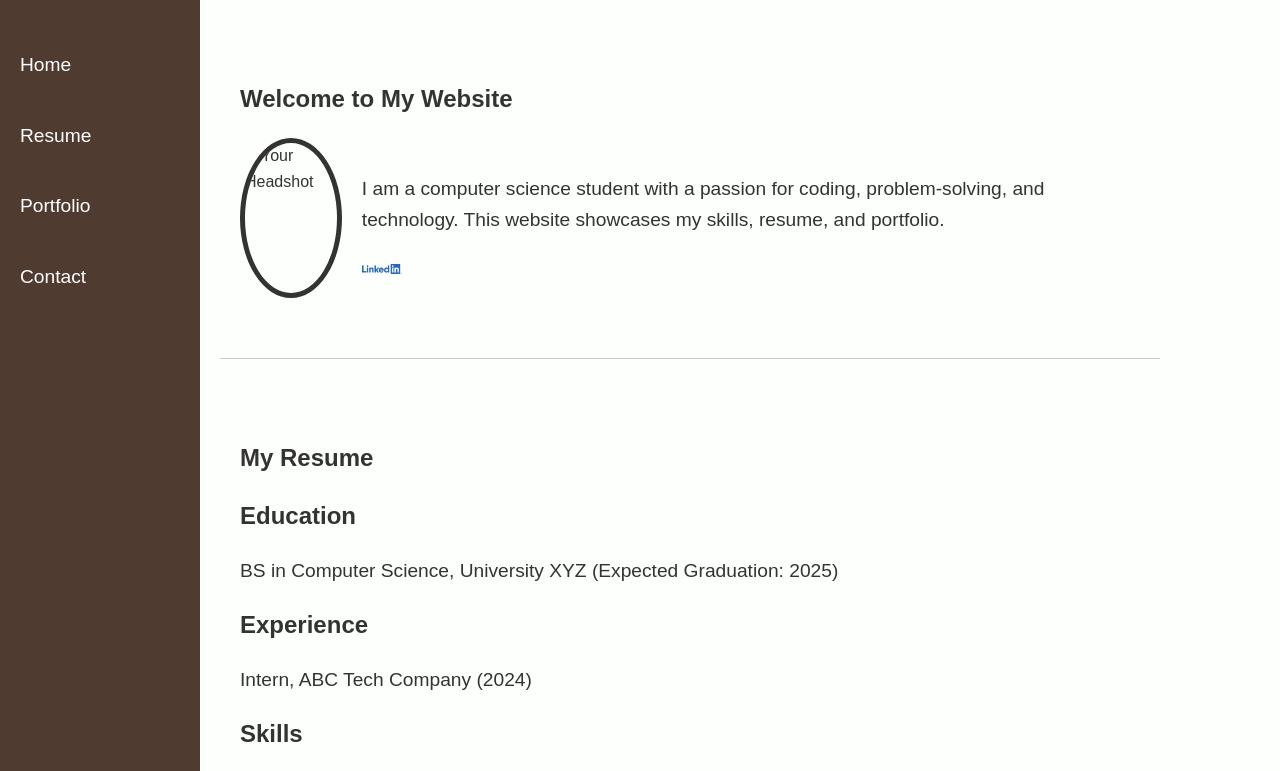
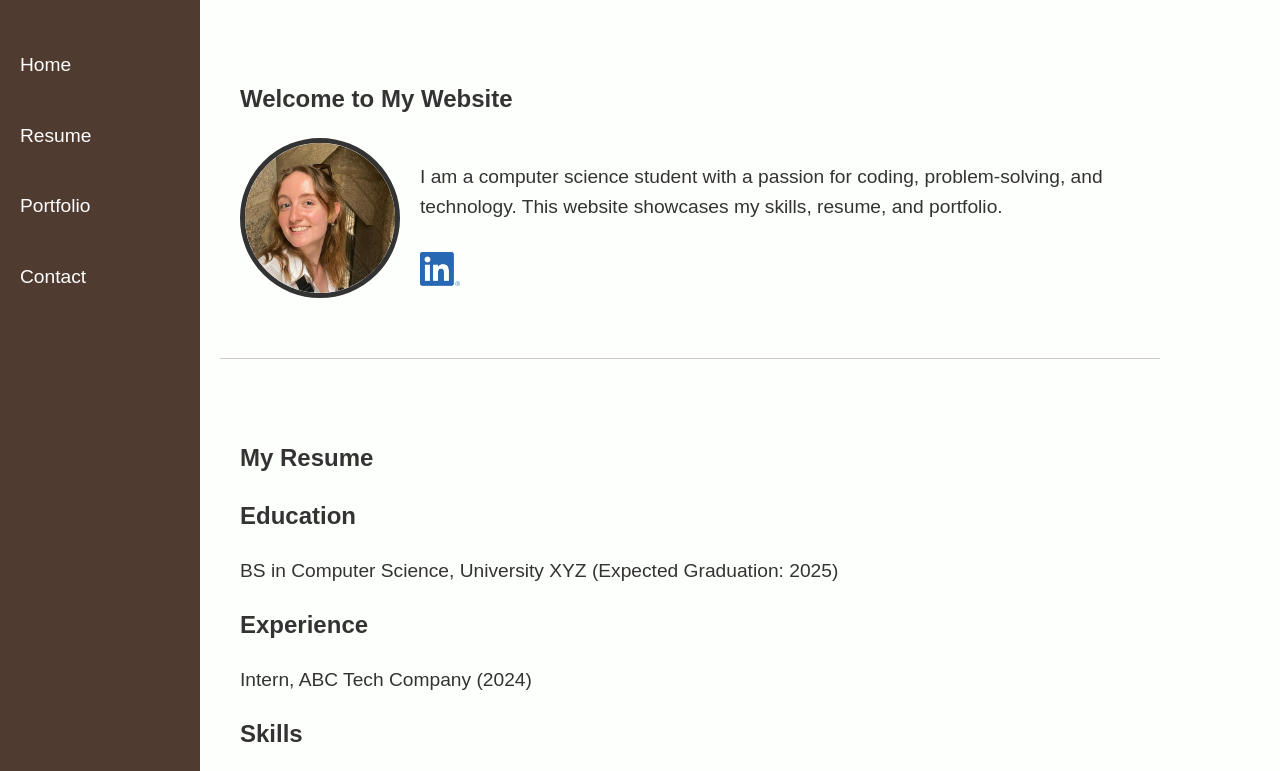
Before and after one commit to mbe0/-mbe0.github.io, a plain HTML site: page index.html in a window 1280 px wide. Shown: the top 771 px of the page. Drawn offline with Linux system fonts and the light colour scheme.

Commit message:
Update index.html
updated photo links

```diff
--- a/index.html
+++ b/index.html
@@ -23,13 +23,13 @@
     <section id="home" class="section">
         <h1>Welcome to My Website</h1>
         <div class="intro-content">
-            <img src="headshot.jpg" alt="Your Headshot" class="headshot">
+            <img src="profile.jpg" alt="Your Headshot" class="headshot">
             <div class="intro-text">
                 <p>I am a computer science student with a passion for coding, problem-solving, and technology. This website showcases my skills, resume, and portfolio.</p>
 
                 <!-- LinkedIn Button -->
                 <a href="https://www.linkedin.com/in/your-linkedin-profile" target="_blank">
-                    <img src="LI-Logo.png" alt="LinkedIn" class="linkedin-logo">
+                    <img src="LI-In-Bug.png" alt="LinkedIn" class="linkedin-logo">
                 </a>
             </div>
         </div>
@@ -93,7 +93,7 @@
         <div class="linkedin-link">
             <h2>Connect with Me</h2>
             <a href="https://www.linkedin.com/in/your-linkedin-profile" target="_blank">
-                <img src="LI-Logo.png" alt="LinkedIn" class="linkedin-logo">
+                <img src="LI-In-Bug.png" alt="LinkedIn" class="linkedin-logo">
             </a>
         </div>
     </section>
```
